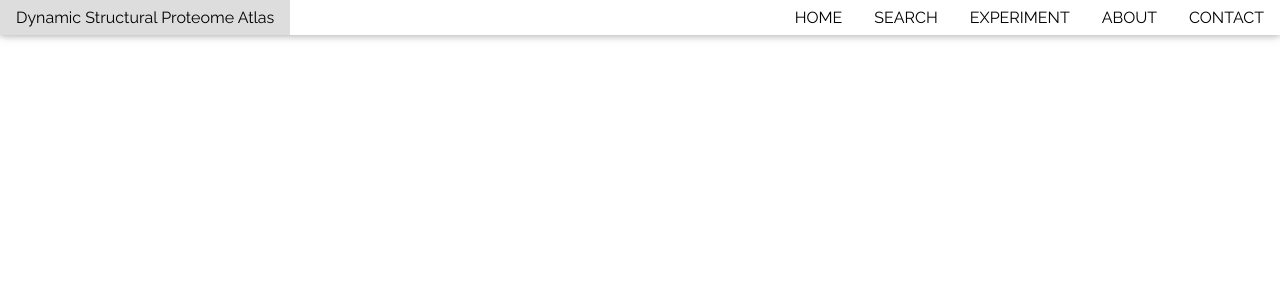
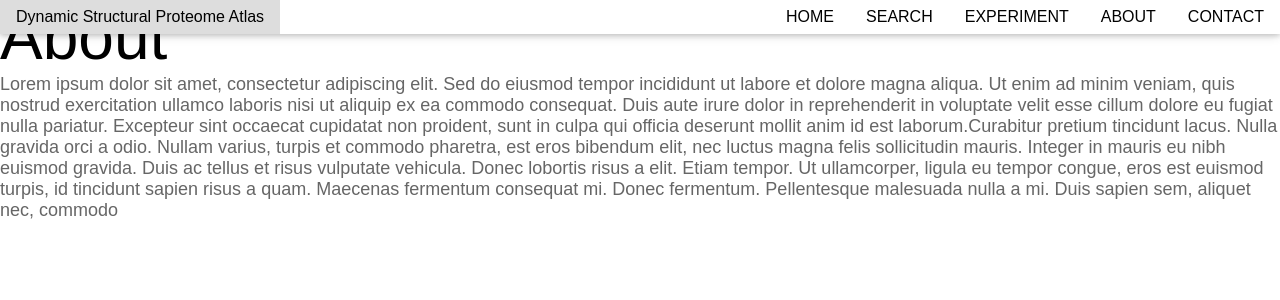
Before and after one commit to DSPAtlas/dspa-frontend, a React (Create React App) app: page /about in a window 1280 px wide. Before the commit this address had no page. Shown: the top 300 px of the page. Built offline with nearby package versions, Linux system fonts and the light colour scheme.

Commit message:
update navigation

```diff
--- a/public/index.html
+++ b/public/index.html
@@ -5,6 +5,7 @@
 <head>
     <meta charset="UTF-8">
     <meta name="viewport" content="width=device-width, initial-scale=1.0">
+    <meta http-equiv="Content-Security-Policy" content="default-src 'self'; script-src 'self' 'unsafe-inline' 'unsafe-eval'; style-src 'self' 'unsafe-inline'; img-src 'self' data: https://alphafold.ebi.ac.uk; connect-src 'self' https://alphafold.ebi.ac.uk; font-src 'self'; object-src 'none'; upgrade-insecure-requests;">
     <title>DSPA Atlas</title>
     <link rel="stylesheet" href="https://fonts.googleapis.com/css?family=Raleway">
     <link rel="stylesheet" href="styles/main.css">
--- a/src/App.jsx
+++ b/src/App.jsx
@@ -3,7 +3,9 @@ import { BrowserRouter as  Router, Route, Routes } from 'react-router-dom';
 import Home from './components/Home';
 import ProteinSearch from './components/Search';
 import ProteinVisualization from './components/Result';
-import ExperimentInfo from './components/Experiments'
+import ExperimentInfo from './components/Experiments';
+import About from './components/About';
+import Contact from './components/Contact';
 
 
 import "./styles/main.css"
@@ -27,8 +29,8 @@ const App = () => {
             <a href="/" className="navigation-bar-item navigation-button">HOME</a>
             <a href="/search" className="navigation-bar-item navigation-button"> SEARCH</a>
             <a href="/experiment" className="navigation-bar-item navigation-button"> EXPERIMENT</a>
-            <a href="/search" className="navigation-bar-item navigation-button"> ABOUT</a>
-            <a href="/search" className="navigation-bar-item navigation-button"> CONTACT</a>
+            <a href="/about" className="navigation-bar-item navigation-button"> ABOUT</a>
+            <a href="/contact" className="navigation-bar-item navigation-button"> CONTACT</a>
           </div>
         </div>
       </div>
@@ -36,6 +38,8 @@ const App = () => {
     <Routes>
       <Route path="/" element={<Home />} />
       <Route path="/search" element={<ProteinSearch />} />
+      <Route path="/about" element={<About />} />
+      <Route path="/contact" element={<Contact />} />
       <Route path="/visualize/:taxonomyID/:proteinName" element={<ProteinVisualization />} />
       <Route path="/experiment/:experimentID" element={<ExperimentInfo />} />
       <Route path="*" element={<NotFound />} />
--- /dev/null
+++ b/src/components/About.jsx
@@ -0,0 +1,19 @@
+import React from 'react';
+import { useEffect, useState } from "react";
+
+
+function About () {
+  return (
+    <>
+      <main className="about">
+      <div>
+          <span className="dspa-jumbo dspa-hide-small">About</span><br />
+          <span className="result-text">Lorem ipsum dolor sit amet, consectetur adipiscing elit. Sed do eiusmod tempor incididunt ut labore et dolore magna aliqua. Ut enim ad minim veniam, quis nostrud exercitation ullamco laboris nisi ut aliquip ex ea commodo consequat. Duis aute irure dolor in reprehenderit in voluptate velit esse cillum dolore eu fugiat nulla pariatur. Excepteur sint occaecat cupidatat non proident, sunt in culpa qui officia deserunt mollit anim id est laborum.Curabitur pretium tincidunt lacus. Nulla gravida orci a odio. Nullam varius, turpis et commodo pharetra, est eros bibendum elit, nec luctus magna felis sollicitudin mauris. Integer in mauris eu nibh euismod gravida. Duis ac tellus et risus vulputate vehicula. Donec lobortis risus a elit. Etiam tempor. Ut ullamcorper, ligula eu tempor congue, eros est euismod turpis, id tincidunt sapien risus a quam. Maecenas fermentum consequat mi. Donec fermentum. Pellentesque malesuada nulla a mi. Duis sapien sem, aliquet nec, commodo
+</span><br />
+        </div>
+      </main>
+    </>
+  );
+}
+
+export default About;
--- /dev/null
+++ b/src/components/Contact.jsx
@@ -0,0 +1,18 @@
+import React from 'react';
+
+
+function Contact () {
+  return (
+    <>
+      <main className="contact">
+      <div>
+          <span className="dspa-jumbo dspa-hide-small">About</span><br />
+          <span className="result-text">Lorem ipsum dolor sit amet, consectetur adipiscing elit. Sed do eiusmod tempor incididunt ut labore et dolore magna aliqua. Ut enim ad minim veniam, quis nostrud exercitation ullamco laboris nisi ut aliquip ex ea commodo consequat. Duis aute irure dolor in reprehenderit in voluptate velit esse cillum dolore eu fugiat nulla pariatur. Excepteur sint occaecat cupidatat non proident, sunt in culpa qui officia deserunt mollit anim id est laborum.Curabitur pretium tincidunt lacus. Nulla gravida orci a odio. Nullam varius, turpis et commodo pharetra, est eros bibendum elit, nec luctus magna felis sollicitudin mauris. Integer in mauris eu nibh euismod gravida. Duis ac tellus et risus vulputate vehicula. Donec lobortis risus a elit. Etiam tempor. Ut ullamcorper, ligula eu tempor congue, eros est euismod turpis, id tincidunt sapien risus a quam. Maecenas fermentum consequat mi. Donec fermentum. Pellentesque malesuada nulla a mi. Duis sapien sem, aliquet nec, commodo
+</span><br />
+        </div>
+      </main>
+    </>
+  );
+}
+
+export default Contact;
--- a/src/components/Home.jsx
+++ b/src/components/Home.jsx
@@ -1,10 +1,12 @@
 import React from 'react';
-import { useEffect } from "react";
+import { useEffect, useState } from "react";
 import "@nightingale-elements/nightingale-sequence";
+import config from '../config.json';
 
-function Home() {
+function Home () {
+  const [data, setData] = useState(null);
+
   useEffect(() => {
-    // Add the class when the component mounts
     document.body.classList.add('landing-page');
 
     // Remove the class when the component unmounts
@@ -12,6 +14,14 @@ function Home() {
       document.body.classList.remove('landing-page');
     };
   }, []);
+
+  useEffect(() => {
+    fetch(`${config.apiEndpoint}home`)
+      .then(response => response.json())
+      .then(data => setData(data))
+      .catch(error => console.error('Error fetching data:', error));
+  }, [config.apiEndpoint]);
+
   return (
     <>
       <main className="dspa-background-grey">
--- a/src/components/Result.jsx
+++ b/src/components/Result.jsx
@@ -4,7 +4,7 @@ import { useParams, useNavigate } from 'react-router-dom';
 import NightingaleComponent from './NightingaleComponent';
 
 
-function ProteinVisualizationComponents({proteinData, loading, error }) {
+function ProteinVisualizationComponents({ proteinData, loading, error }) {
 
     const taxonomy = "Saccharomyces cerevisiae S288C";
     const proteinfunction = proteinData.proteinDescription;
```
Also changed, not shown: src/index.js (+0 -15 lines).
